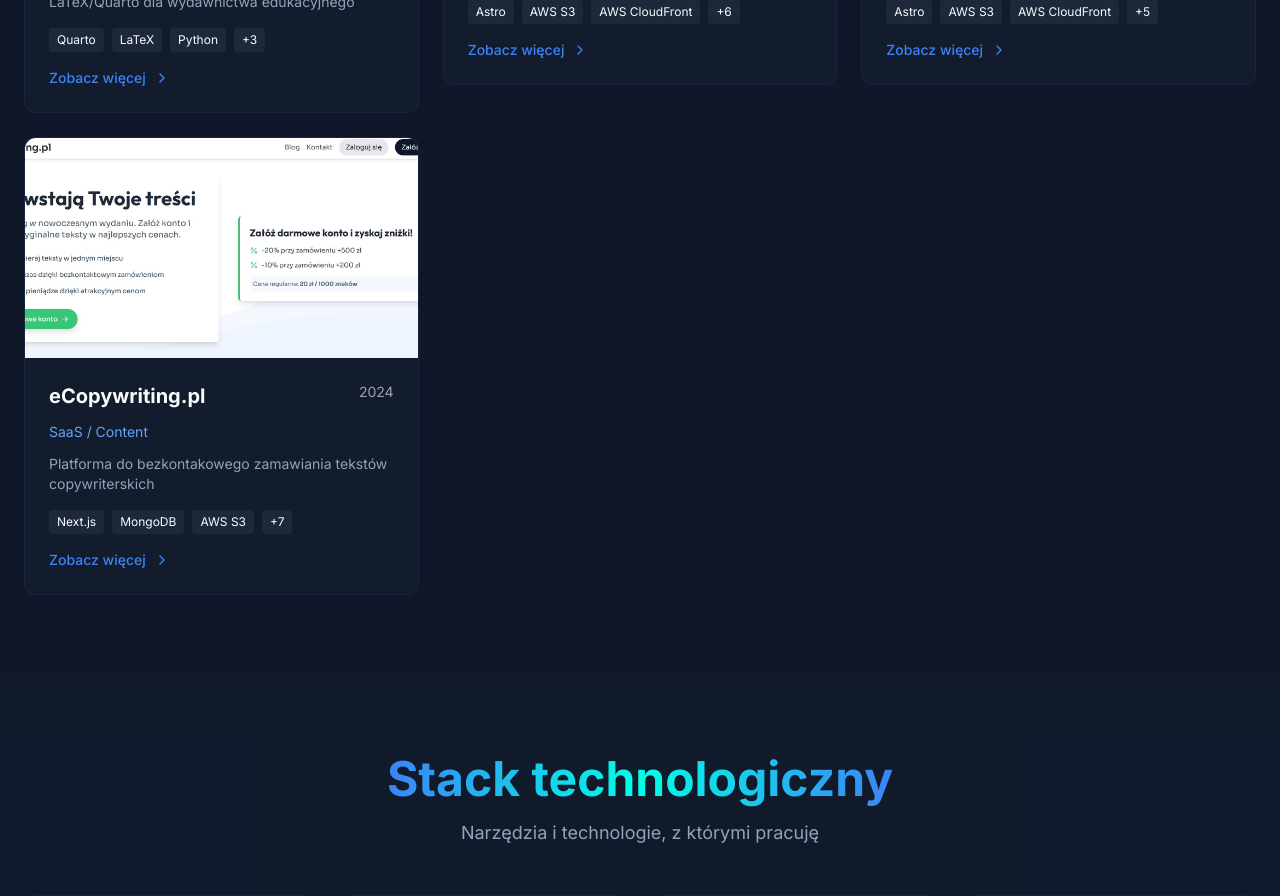
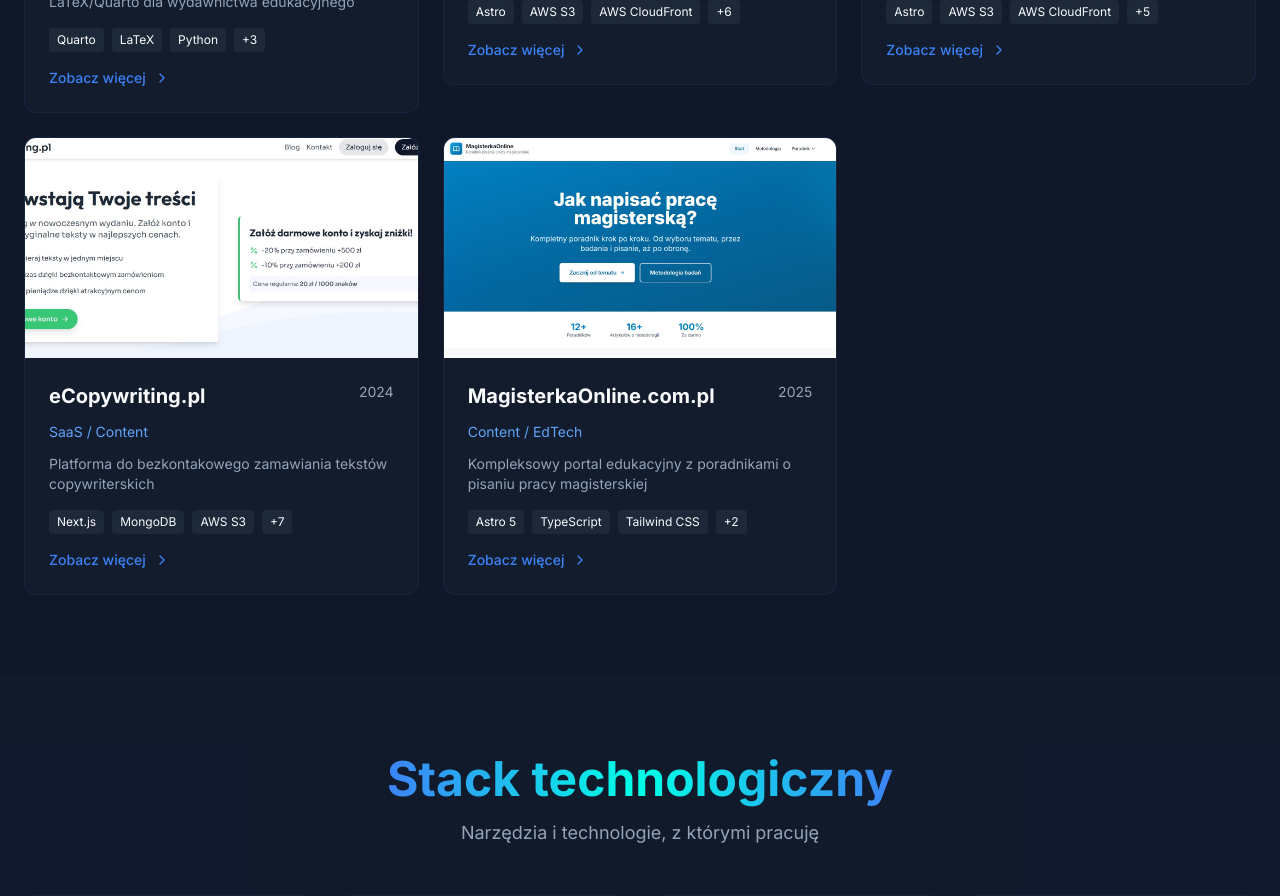
Before and after one commit to LeszczynskiKarol/karol-leszczynski-portfolio, a Next.js app: page / in a window 1280 px wide. Shown: the part 3580-4476 px from the top of the page. Built offline with nearby package versions, Linux system fonts and the light colour scheme.

Commit message:
Dodano MagisterkaOnline.com.pl do portfolio

```diff
--- a/src/components/sections/projects.tsx
+++ b/src/components/sections/projects.tsx
@@ -398,6 +398,44 @@
     link: "https://ecopywriting.pl",
     year: "2024",
   },
+  {
+    id: 11,
+    title: "MagisterkaOnline.com.pl",
+    category: "Content / EdTech",
+    description:
+      "Kompleksowy portal edukacyjny z poradnikami o pisaniu pracy magisterskiej",
+    fullDescription:
+      "Rozbudowany portal edukacyjny zawierający kompleksowe poradniki dla studentów piszących prace magisterskie. Strona oferuje szczegółowe artykuły na temat każdego etapu pisania pracy - od wyboru tematu, przez metodologię badań, po obronę. Szczególnie rozbudowana sekcja metodologii zawiera 16 podstron omawiających badania ilościowe i jakościowe, konstrukcję ankiet, hipotezy badawcze, dobór próby i analizę danych. Zbudowana w Astro 5 ze statyczną generacją dla maksymalnej wydajności SEO. Hosting na AWS S3 + CloudFront CDN.",
+    image: "/projects/magisterkaonline.jpg",
+    technologies: [
+      "Astro 5",
+      "TypeScript",
+      "Tailwind CSS",
+      "AWS S3",
+      "AWS CloudFront",
+    ],
+    features: [
+      "Statyczna generacja stron (SSG)",
+      "30+ podstron z poradnikami",
+      "Rozbudowana sekcja metodologii (16 artykułów)",
+      "Poradniki: bibliografia, cytowanie, formatowanie",
+      "Sekcje: wstęp, zakończenie, streszczenie, obrona",
+      "Optymalizacja SEO z meta tagami",
+      "Tailwind Typography dla czytelności",
+      "Hosting na AWS S3 + CloudFront CDN",
+      "Responsywny design mobile-first",
+      "Szybkie ładowanie dzięki SSG",
+      "Automatyczny sitemap",
+      "Przyjazna struktura URL",
+    ],
+    link: "https://magisterkaonline.com.pl",
+    year: "2025",
+    stats: {
+      articles: "30+ artykułów",
+      methodology: "16 poradników",
+      hosting: "AWS CDN",
+    },
+  },
 ];
 
 export function ProjectsSection() {
```
Also changed, not shown: public/projects/magisterkaonline.jpg (added).
